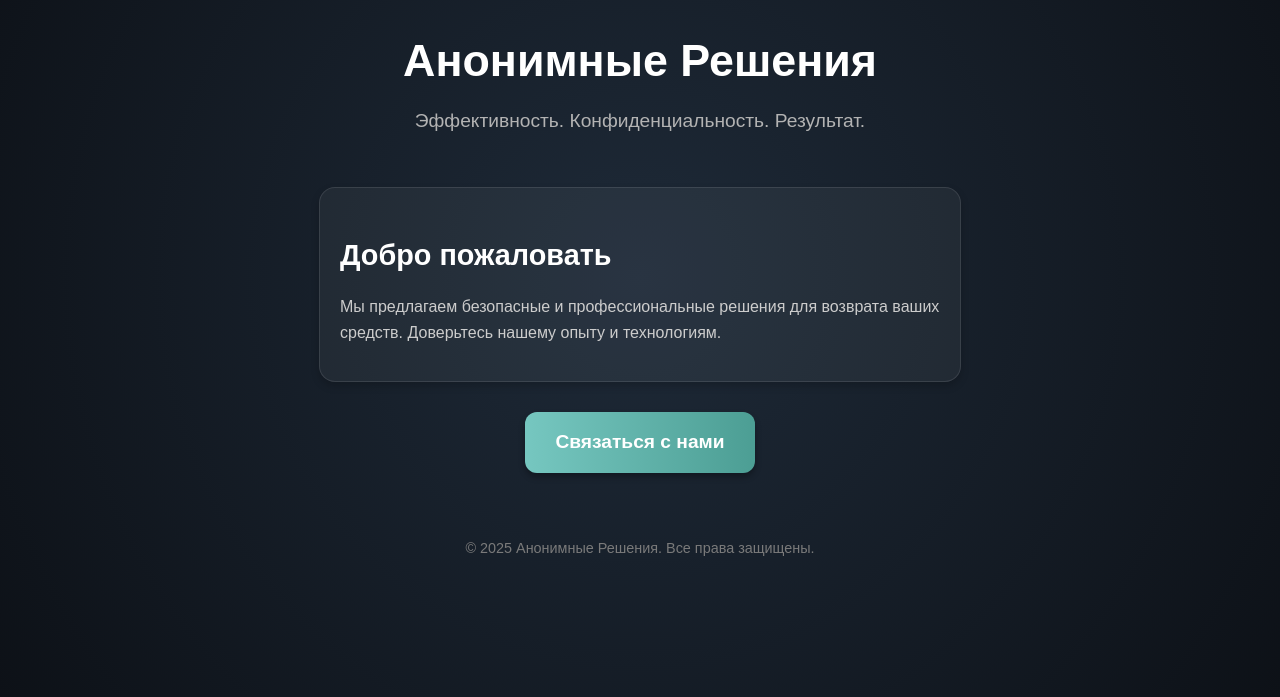
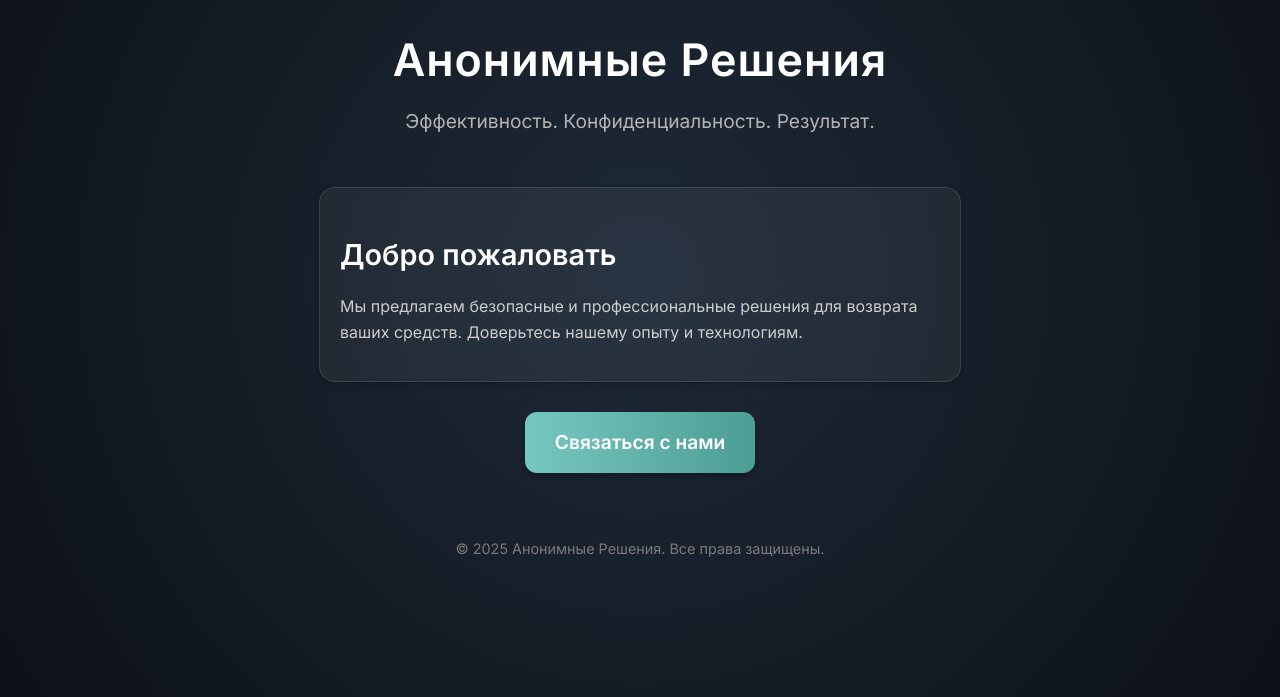
Before and after one commit to MikhailZolotarev2024/mysite, a plain HTML site: page index.html in a window 1280 px wide. Shown: the part 143-840 px from the top of the page. Drawn offline with Linux system fonts and the light colour scheme.

Commit message:
Add files via upload

```diff
--- a/index.html
+++ b/index.html
@@ -5,11 +5,13 @@
     <meta name="viewport" content="width=device-width, initial-scale=1.0">
     <title>Анонимные Решения</title>
     <style>
+        @import url('https://fonts.googleapis.com/css2?family=Inter:wght@400;600&display=swap');
+
         body {
             margin: 0;
-            font-family: 'Arial', sans-serif;
+            font-family: 'Inter', sans-serif;
             background: radial-gradient(circle, #1e2a38, #0d1117);
-            color: #ffffff;
+            color: #e0e0e0;
             line-height: 1.6;
             display: flex;
             flex-direction: column;
@@ -36,13 +38,16 @@
         header h1 {
             margin: 0;
             font-size: 2.8rem;
-            font-weight: bold;
+            font-weight: 600;
+            color: #ffffff;
+            letter-spacing: 1px;
         }
 
         header p {
             margin: 10px 0;
             font-size: 1.2rem;
             color: #b3b3b3;
+            font-weight: 400;
         }
 
         .menu {
@@ -80,14 +85,17 @@
         .menu-dropdown a {
             display: block;
             text-decoration: none;
-            color: #ffffff;
+            color: #e0e0e0;
             padding: 10px;
             border-bottom: 1px solid rgba(255, 255, 255, 0.1);
-            transition: background 0.3s;
+            transition: background 0.3s, color 0.3s;
+            font-size: 1rem;
+            font-weight: 400;
         }
 
         .menu-dropdown a:hover {
             background: rgba(255, 255, 255, 0.1);
+            color: #ffffff;
         }
 
         .menu-dropdown a:last-child {
@@ -110,7 +118,7 @@
             padding: 15px 30px;
             border-radius: 12px;
             font-size: 1.2rem;
-            font-weight: bold;
+            font-weight: 600;
             box-shadow: 0px 4px 6px rgba(0, 0, 0, 0.3);
             transition: all 0.3s ease;
         }
@@ -134,17 +142,21 @@
 
         .card h2 {
             font-size: 1.8rem;
+            font-weight: 600;
             margin-bottom: 10px;
+            color: #ffffff;
         }
 
         .card p {
             font-size: 1rem;
+            font-weight: 400;
             color: #cccccc;
         }
 
         footer {
             margin-top: 50px;
             font-size: 0.9rem;
+            font-weight: 400;
             color: #7a7a7a;
         }
     </style>
```
